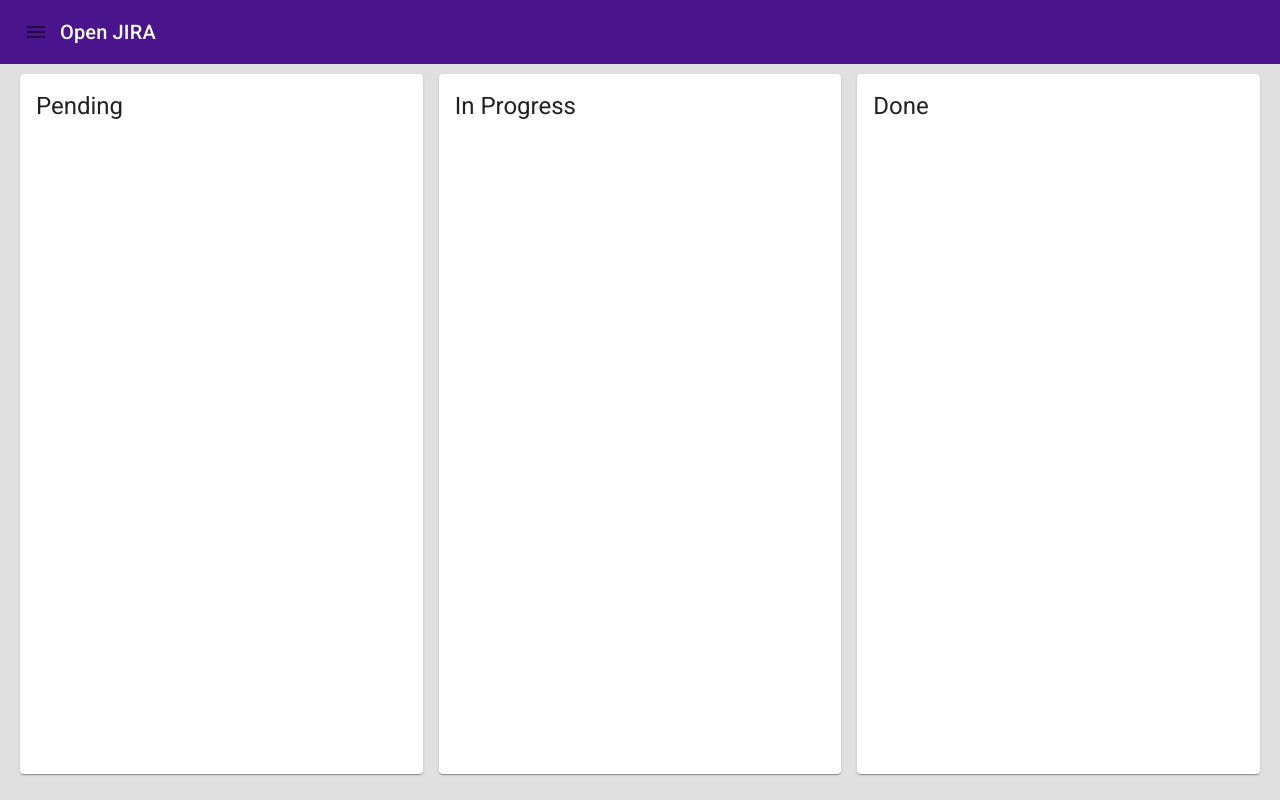
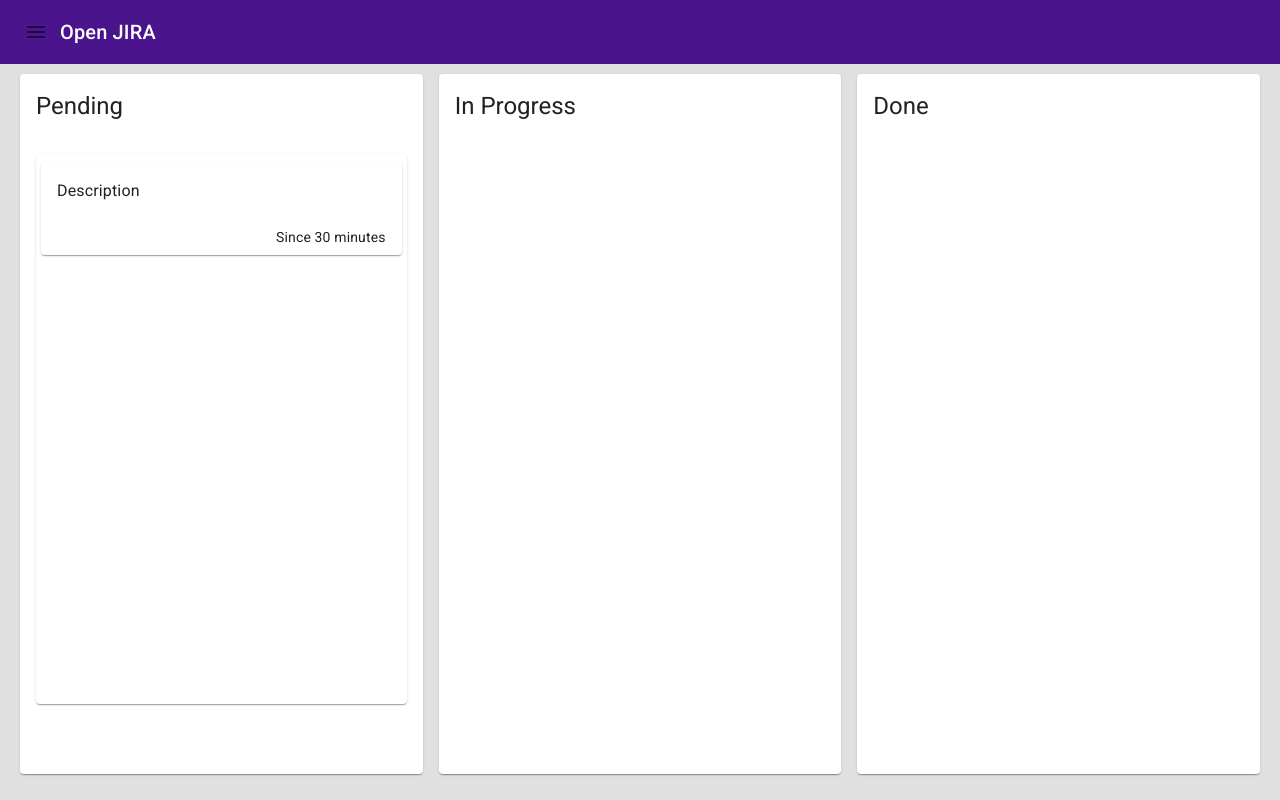
Before and after one commit to Alejoboga20/next-open-jira, a Next.js app: page / in a window 1280 px wide. Built offline with nearby package versions, Linux system fonts and the light colour scheme.

Commit message:
Entry List and Card

```diff
--- /dev/null
+++ b/components/ui/EntryCard.tsx
@@ -0,0 +1,17 @@
+import { Card, CardActionArea, CardActions, CardContent, Typography } from '@mui/material';
+
+export const EntryCard = () => {
+	return (
+		<Card sx={{ marginBottom: 1 }}>
+			<CardActionArea>
+				<CardContent>
+					<Typography sx={{ whiteSpace: 'pre-line' }}>Description</Typography>
+				</CardContent>
+
+				<CardActions sx={{ display: 'flex', justifyContent: 'end', paddingRight: 2 }}>
+					<Typography variant='body2'>Since 30 minutes</Typography>
+				</CardActions>
+			</CardActionArea>
+		</Card>
+	);
+};
--- /dev/null
+++ b/components/ui/EntryList.tsx
@@ -0,0 +1,21 @@
+import { List, Paper } from '@mui/material';
+import { EntryCard } from './EntryCard';
+
+export const EntryList = () => {
+	return (
+		<div>
+			<Paper
+				sx={{
+					height: 'calc(100vh - 250px)',
+					/* overflow: 'scroll', */
+					backgroundColor: 'transparent',
+					padding: '1px 5px',
+				}}
+			>
+				<List sx={{ opacity: 1 }}>
+					<EntryCard />
+				</List>
+			</Paper>
+		</div>
+	);
+};
--- a/components/ui/index.ts
+++ b/components/ui/index.ts
@@ -1,2 +1,4 @@
+export { EntryCard } from './EntryCard';
+export { EntryList } from './EntryList';
+export { Navbar } from './Navbar';
 export { Sidebar } from './Sidebar';
-export { Navbar } from './Navbar';
--- a/pages/index.tsx
+++ b/pages/index.tsx
@@ -1,6 +1,7 @@
 import { NextPage } from 'next';
 import { Card, CardContent, CardHeader, Grid } from '@mui/material';
 import { Layout } from '../components/layouts';
+import { EntryList } from '../components/ui';
 
 const HomePage: NextPage = () => {
 	return (
@@ -12,7 +13,7 @@
 
 						<CardContent>
 							{/* Add New Entry */}
-							{/* List Entries */}
+							<EntryList />
 						</CardContent>
 					</Card>
 				</Grid>
```
